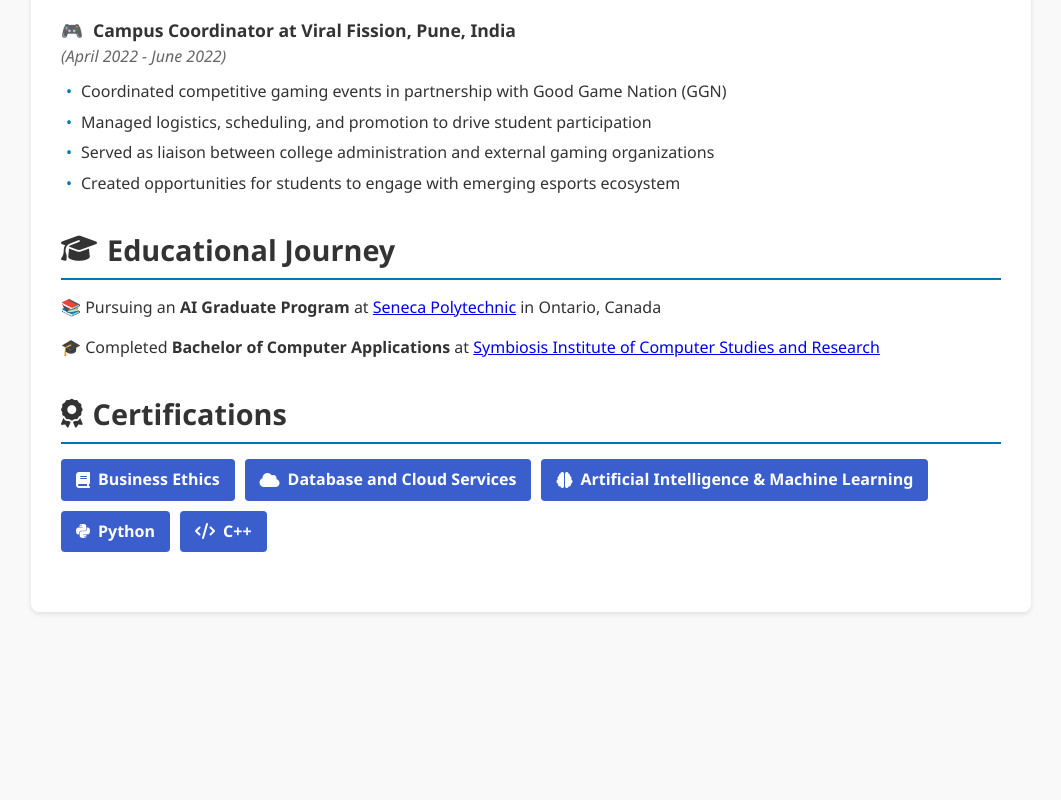
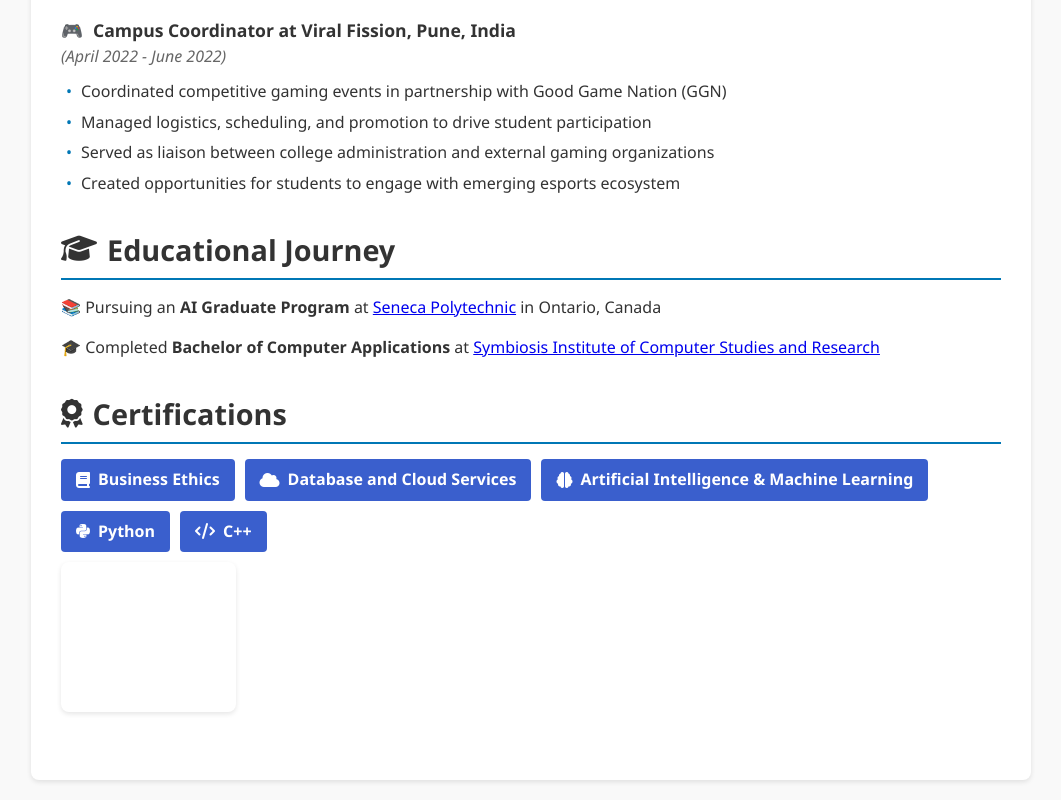
Before and after one commit to jcp-tech/jcp-tech, a plain HTML site: page public/index.html in a window 1280 px wide. Shown: the part 8502-9302 px from the top of the page, without its empty margins (109-1170 px from the left). Before the commit the page ends 9134 px from the top, so only its background shows below. Drawn offline with Linux system fonts and the light colour scheme; grey boxes are pictures that could not be loaded.

Commit message:
Updating Resume.

```diff
--- a/public/index.html
+++ b/public/index.html
@@ -673,6 +673,18 @@
           <i class="fas fa-code"></i> C++
         </div>
       </div>
+
+      <!-- Open Badge Certificate -->
+      <div>
+        <!--
+        <a href="https://factory.cancred.ca/v1/assertion/1b0444a5742c2b69bfc2c7fbe0a735c704dcaf8d" target="_blank" rel="noopener noreferrer">
+          <iframe frameborder="0" scrolling="no" src="https://badges.ecampusontario.ca/app/badge/info/93100/pic/embed" width="175" height="150" style="margin-top: 10px; border-radius: var(--border-radius); box-shadow: var(--box-shadow);"></iframe>
+        </a>
+        -->
+        <a href="https://factory.cancred.ca/v1/assertion/2dc8425a65563dcbf7e12c39e11940df9e2e56f9" target="_blank" rel="noopener noreferrer">
+          <iframe frameborder="0" scrolling="no" src="https://badges.ecampusontario.ca/app/badge/info/93099/pic/embed" width="175" height="150" style="margin-top: 10px; border-radius: var(--border-radius); box-shadow: var(--box-shadow);"></iframe>
+        </a>
+      </div>
     </section>
   </div>
 
```
Also changed, not shown: 1 other file.
